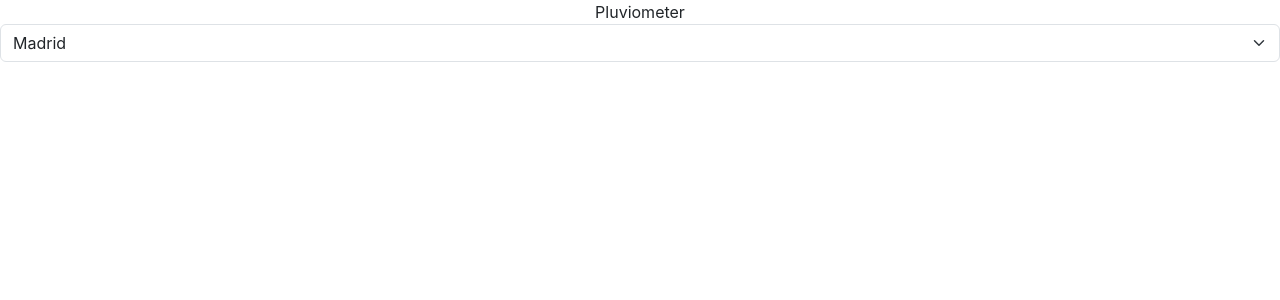
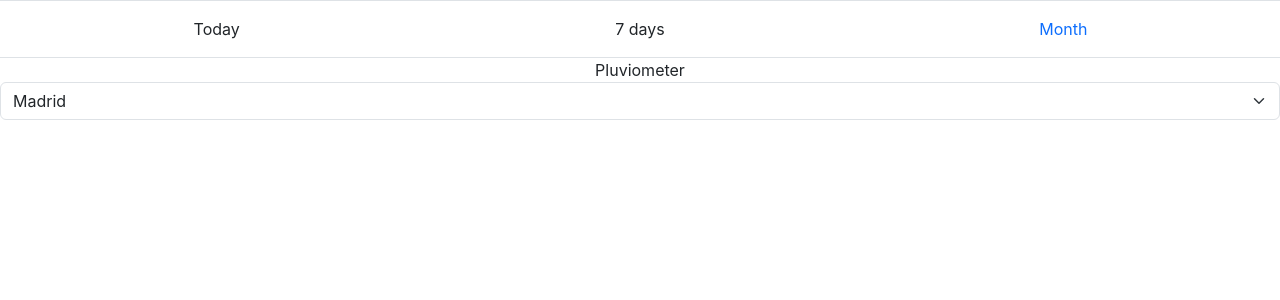
Before and after one commit to Victorlpz23/React-Pluviometer, a React (Create React App) app: page / in a window 1280 px wide. Shown: the top 300 px of the page. Built offline with nearby package versions, Linux system fonts and the light colour scheme.

Commit message:
Date Selector Done

```diff
--- a/src/App.js
+++ b/src/App.js
@@ -1,11 +1,13 @@
 import './App.css';
 import CitySelector from './components/CitySelector';
+import DateSelector from './components/DateSelector';
 import Pluviometer from './components/Pluviometer';
 import cities from "./data/cities.json"
 
 function App() {
   return (
     <div className="App">
+      <DateSelector selectedDate='Month' />
       <Pluviometer />
       <CitySelector cities={cities} selectedCity="Madrid"/>
     </div>
--- a/src/components/DateSelector.jsx
+++ b/src/components/DateSelector.jsx
@@ -0,0 +1,25 @@
+import React from 'react'
+
+function DateSelector({ selectedDate, onDateChange }) {
+  const options = ["Today", "7 days", "Month"]
+
+  return (
+    <div className='row border p-3'>
+      {options.map((option) => (
+        <div
+          onClick={() => onDateChange(option)}
+          key={option}
+          className={`col text-center ${selectedDate === option ? "text-primary" : ""}`}
+        >
+          {option}
+        </div>
+      ))}
+    </div>
+  );
+}
+
+DateSelector.defaultProps = {
+  onDateChange: () => { },
+}
+
+export default DateSelector;
```
